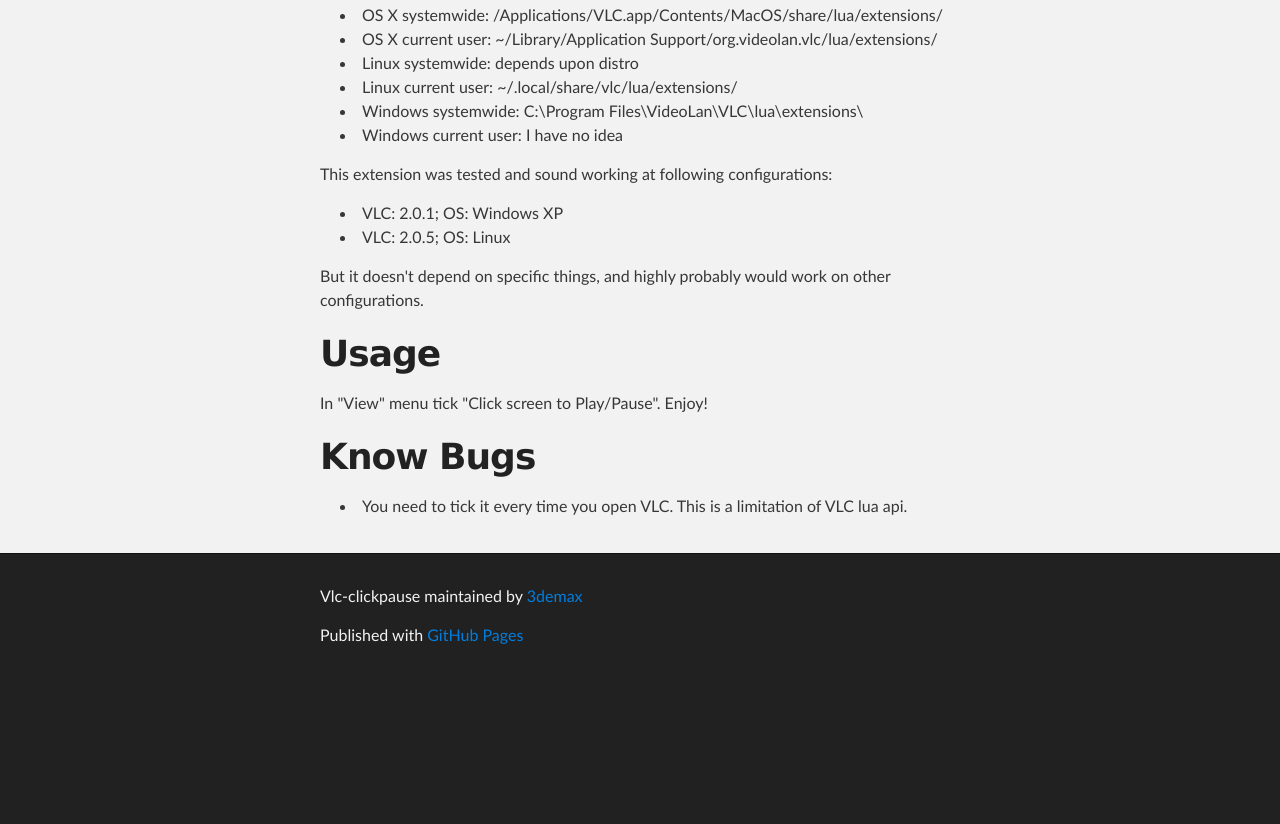
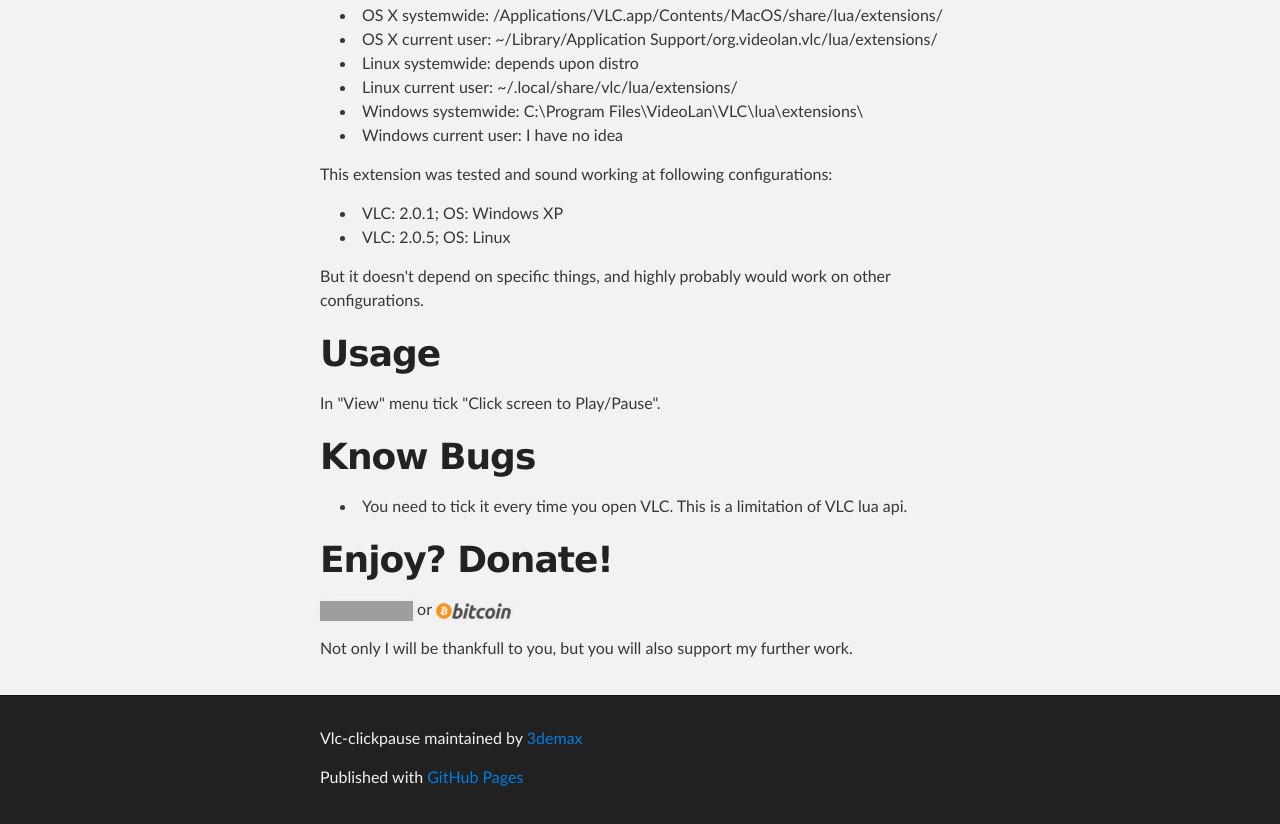
Before and after one commit to 3demax/vlc-clickpause, a plain HTML site: page index.html in a window 1280 px wide. Shown: the part 650-1474 px from the top of the page. Before the commit the page ends 1332 px from the top, so only its background shows below. Drawn offline with Linux system fonts and the light colour scheme; grey boxes are pictures that could not be loaded.

Commit message:
Add donate buttons

```diff
--- a/index.html
+++ b/index.html
@@ -9,6 +9,7 @@
     <link rel="stylesheet" type="text/css" media="screen" href="stylesheets/stylesheet.css">
 
     <title>Vlc-clickpause</title>
+    <link rel="payment" href="https://flattr.com/submit/auto?url=https%3A%2F%2Fdevelopers.flattr.net%2F&amp;user_id=flattr" type="text/html" />
   </head>
 
   <body>
@@ -63,14 +64,28 @@ on other configurations.</p>
 
 <h1>Usage</h1>
 
-<p>In "View" menu tick "Click screen to Play/Pause".
-Enjoy!</p>
+<p>In "View" menu tick "Click screen to Play/Pause".</p>
 
 <h1>Know Bugs</h1>
 
 <ul>
 <li>You need to tick it every time you open VLC. This is a limitation of VLC lua api.</li>
 </ul>
+
+<h1>Enjoy? Donate!</h1>
+<p>
+<!--<a class="FlattrButton" style="display:none;" rev="flattr;button:compact;" href="http://3demax.github.io/vlc-clickpause/"></a> -->
+<!--<a class="FlattrButton" style="display:none;" href="http://3demax.github.io/vlc-clickpause/"></a>-->
+<a href="http://flattr.com/thing/1288338/VLC-Click-to-playpause" target="_blank"><img style="margin:0;padding:0px;width:93px;height:20px;border:none;vertical-align:middle;" src="http://api.flattr.com/button/flattr-badge-large.png" alt="Flattr this" title="Flattr this" border="0" /></a>
+or
+    <a href="javascript:void(0);" onclick="javascript:window.prompt ('Please copy-paste my Bitcoin address to your Bitcoin software - I cannot do it automatically.\nTo copy it, right-click the selected text and select \'Copy\'.\nThen right-click the address field in your Bitcoin software and select \'Paste\'.', '1Nv9rdBG43zE4mftATAdJ5SbsqkCZWXLKR');">
+    <img style="margin:0;padding:0px;width:75px;height:16px;border:none;vertical-align:middle;" src="images/bitcoin_button_16_black.png" width="75" height="16" alt="Donate Bitcoin" />
+    </a>
+</p>
+<p>
+Not only I will be thankfull to you, but you will also support my further work.
+</p>
+
       </section>
     </div>
 
@@ -93,6 +108,17 @@ Enjoy!</p>
             } catch(err) {}
           </script>
 
+<script type="text/javascript">
+/* <![CDATA[ */
+    (function() {
+        var s = document.createElement('script'), t = document.getElementsByTagName('script')[0];
+        s.type = 'text/javascript';
+        s.async = true;
+        s.src = 'http://api.flattr.com/js/0.6/load.js?mode=auto';
+        t.parentNode.insertBefore(s, t);
+    })();
+/* ]]> */</script>
+
 
   </body>
 </html>
```
Also changed, not shown: images/bitcoin_button_16_black.png (added).
